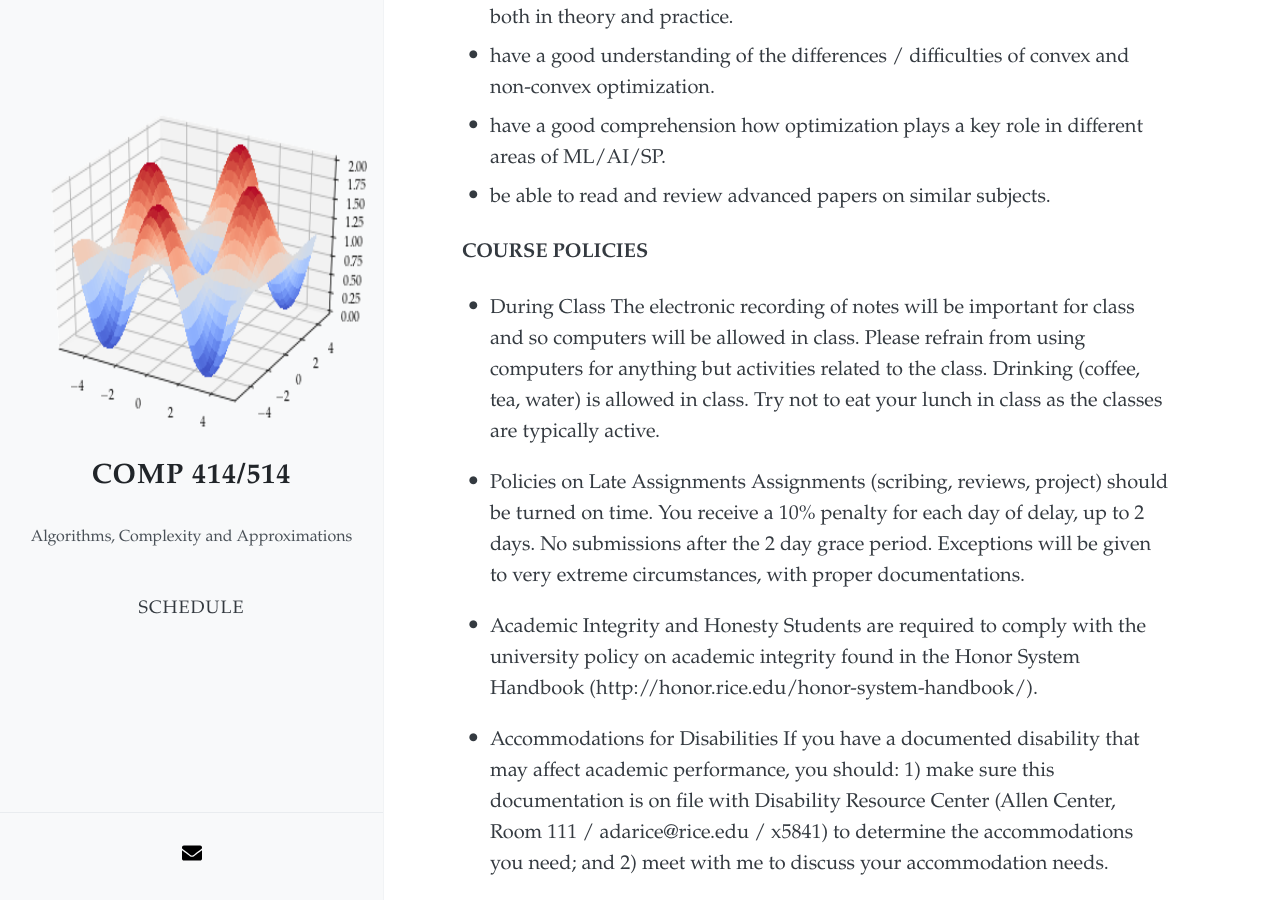
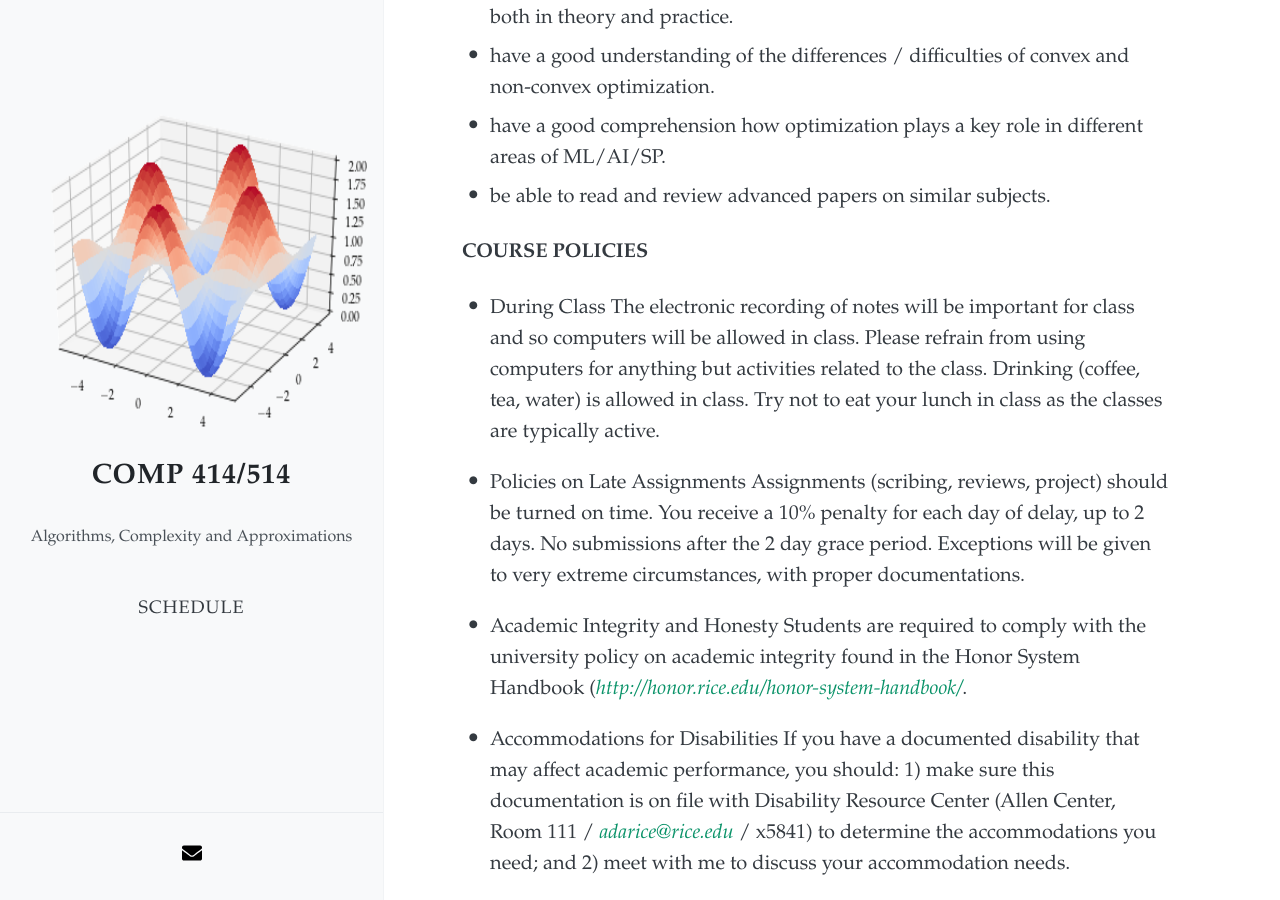
Before and after one commit to akyrillidis/comp414-514, a Jekyll site: the page built from index.md, in a window 1280 px wide and 900 px high, scrolled down 845 px. Built offline with Jekyll 4.4.1, drawn with Linux system fonts in a browser that asks for light colours; nearby versions of some CDN libraries; our own code applies the rules of GitHub Pages for plain Markdown files; part of the change alters nothing that is shown.

```diff
--- a/index.md
+++ b/index.md
@@ -35,10 +35,10 @@ given to very extreme circumstances, with proper documentations.
 
 - Academic Integrity and Honesty
 Students are required to comply with the university policy on academic integrity found in the
-Honor System Handbook (http://honor.rice.edu/honor-system-handbook/).
+Honor System Handbook ([*http://honor.rice.edu/honor-system-handbook/*](http://honor.rice.edu/honor-system-handbook/).
 
 - Accommodations for Disabilities
 If you have a documented disability that may affect academic performance, you should: 1) make sure
 this documentation is on file with Disability Resource Center (Allen Center, Room 111 /
-adarice@rice.edu / x5841) to determine the accommodations you need; and 2) meet with me to discuss
+[*adarice@rice.edu*](adarice@rice.edu) / x5841) to determine the accommodations you need; and 2) meet with me to discuss
 your accommodation needs.
```
